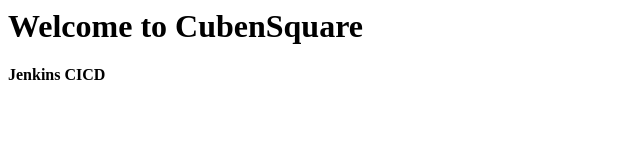
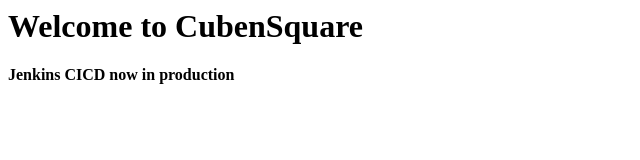
Before and after one commit to mgsgoms/html, a plain HTML site: page index.html in a window 1280 px wide. Shown: the whole page, without its empty margins (0-640 px from the left). Drawn offline with Linux system fonts and the light colour scheme.

Commit message:
Update index.html

```diff
--- a/index.html
+++ b/index.html
@@ -1,4 +1,4 @@
 <html>
         <h1>Welcome to CubenSquare</h1>
-        <b>Jenkins CICD</b>
+        <b>Jenkins CICD now in production</b>
 </html>
```
